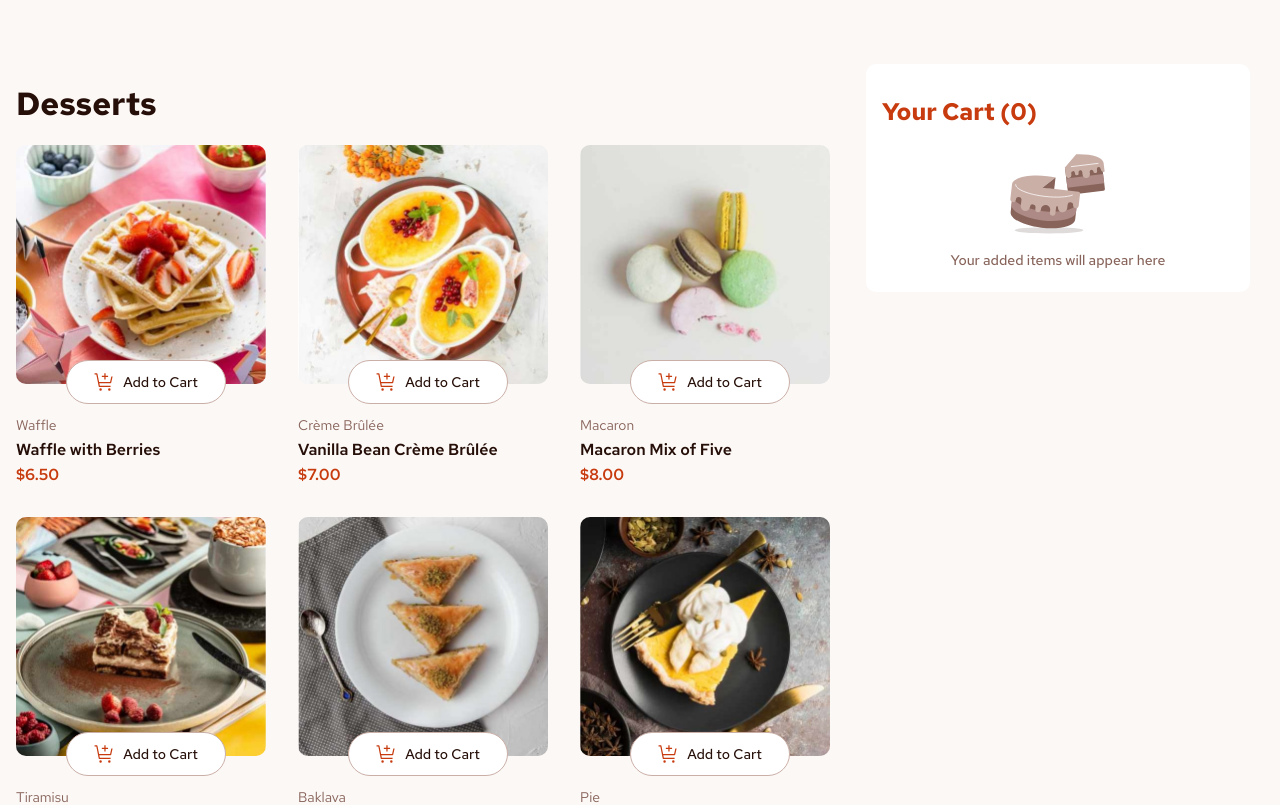
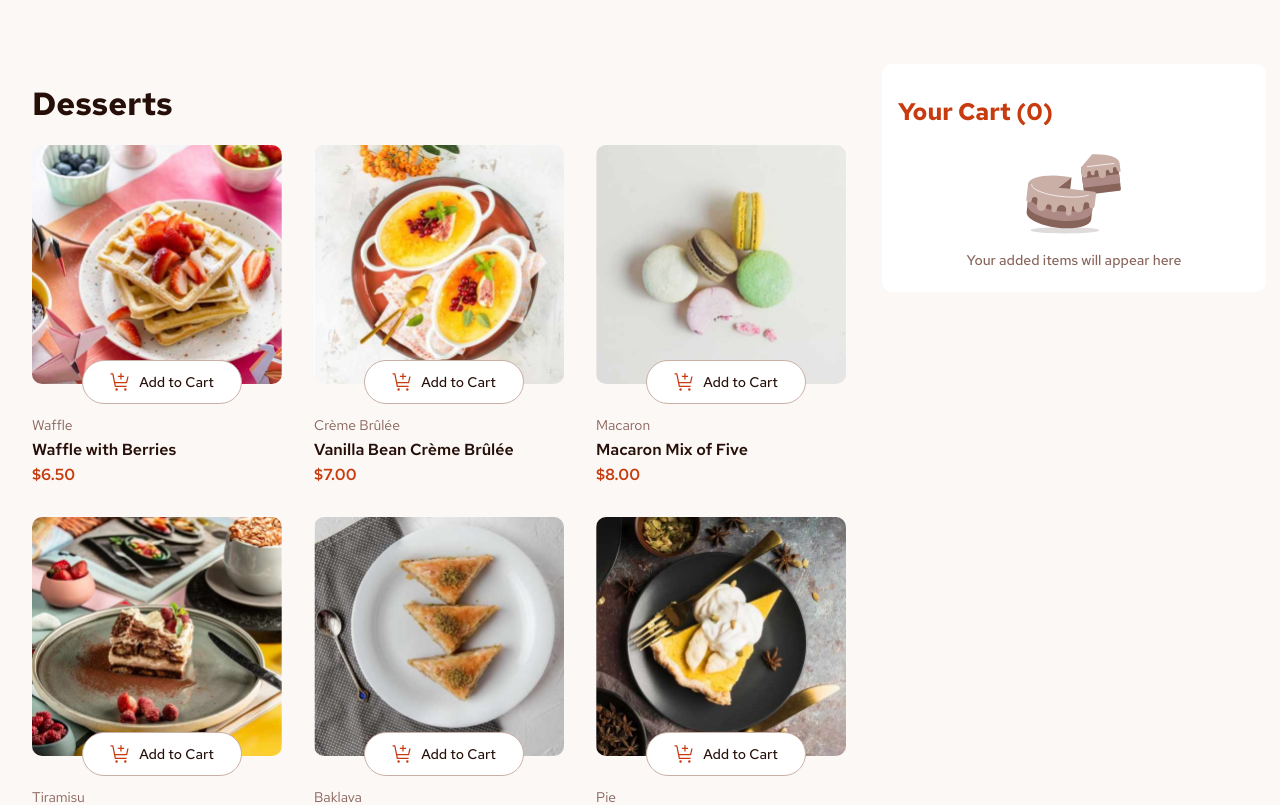
Before and after one commit to bengera/product-list-cart-fem, a React (Vite) app: page / in a window 1280 px wide. Shown: the top 805 px of the page. Built offline with nearby package versions, Linux system fonts and the light colour scheme.

Commit message:
Add overlay state and confirm button action

```diff
--- a/src/App.jsx
+++ b/src/App.jsx
@@ -4,8 +4,11 @@ import data from "./data.json";
 function App() {
   const [products, setProducts] = useState(data);
   const [cartItems, setCartItems] = useState([]);
+  const [overlay, setOverlay] = useState(false);
 
   return (
+    <>
+      <div className={overlay === true ? "overlay show" : "overlay"}></div>
       <div className="container">
         <div className="menu">
           <h1>Desserts</h1>
@@ -18,8 +21,14 @@ function App() {
             />
           </main>
         </div>
-      <Cart cartItems={cartItems} setCartItems={setCartItems} />
+        <Cart
+          cartItems={cartItems}
+          setCartItems={setCartItems}
+          overlay={overlay}
+          setOverlay={setOverlay}
+        />
       </div>
+    </>
   );
 }
 
@@ -131,7 +140,7 @@ function ProductList({ products, cartItems, setCartItems }) {
   );
 }
 
-function Cart({ cartItems, setCartItems }) {
+function Cart({ cartItems, setCartItems, overlay, setOverlay }) {
   function removeItem(itemToRemove) {
     const updatedArr = cartItems.filter(
       (cartItem) => cartItem.id !== itemToRemove.id
@@ -142,6 +151,12 @@ function Cart({ cartItems, setCartItems }) {
     (sum, item) => sum + item.price * item.quantity,
     0
   );
+
+  function handleConfirm() {
+    console.log("Handling confirmation order");
+    setOverlay((prev) => !prev);
+  }
+
   const numCartItems = cartItems.length;
   return (
     <div className="cart">
@@ -190,7 +205,12 @@ function Cart({ cartItems, setCartItems }) {
               delivery
             </p>
           </div>
-          <button className="button btn-confirm">Confirm Order</button>
+          <button
+            className="button btn-confirm"
+            onClick={() => handleConfirm()}
+          >
+            Confirm Order
+          </button>
         </div>
       ) : (
         <div className="cart-empty">
--- a/src/sass/base/_general.scss
+++ b/src/sass/base/_general.scss
@@ -31,10 +31,27 @@ h1 {
   cursor: pointer;
 }
 
+.overlay {
+  position: fixed;
+  background-color: transparent;
+  width: 100vw;
+  height: 100vh;
+  top: 0;
+  left: 0;
+  z-index: -1;
+}
+
+.overlay.show {
+  opacity: 0.6;
+  z-index: 1;
+  background-color: rgb(0, 0, 0);
+}
+
 .container {
   margin: 0 auto;
   display: flex;
-  margin-top: 4rem;
+  padding-top: 4rem;
+  padding-left: 2rem;
 }
 
 //////////////////////////////////////////////
--- a/src/sass/utilities/_container.scss
+++ b/src/sass/utilities/_container.scss
@@ -1,17 +1,17 @@
 @use "../abstracts/" as *;
 
-.container {
-  --padding: #{$container-inline-padding} * 2;
-  --max-width: #{$container-max-width-wide};
+// .container {
+//   --padding: #{$container-inline-padding} * 2;
+//   --max-width: #{$container-max-width-wide};
 
-  width: min(100% - var(--padding), var(--max-width));
-  margin-inline: auto;
-}
+//   width: min(100% - var(--padding), var(--max-width));
+//   margin-inline: auto;
+// }
 
-.container[data-type="narrow"] {
-  --max-width: #{$container-max-width-narrow};
-}
+// .container[data-type="narrow"] {
+//   --max-width: #{$container-max-width-narrow};
+// }
 
-.container[data-type="wide"] {
-  --max-width: #{$container-max-width-wide};
-}
+// .container[data-type="wide"] {
+//   --max-width: #{$container-max-width-wide};
+// }
```
Lines whose indentation alone changed are shown as unchanged.
